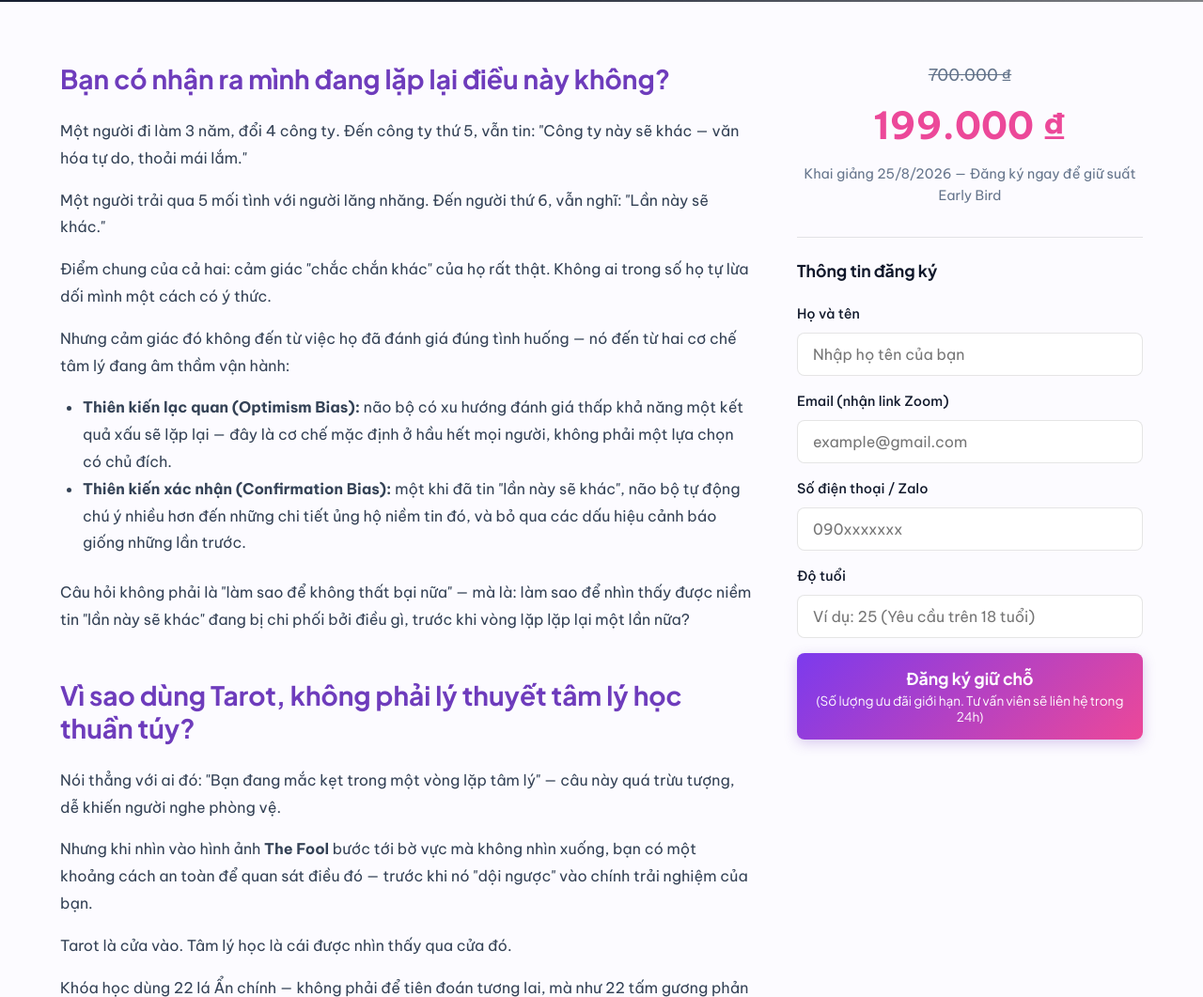
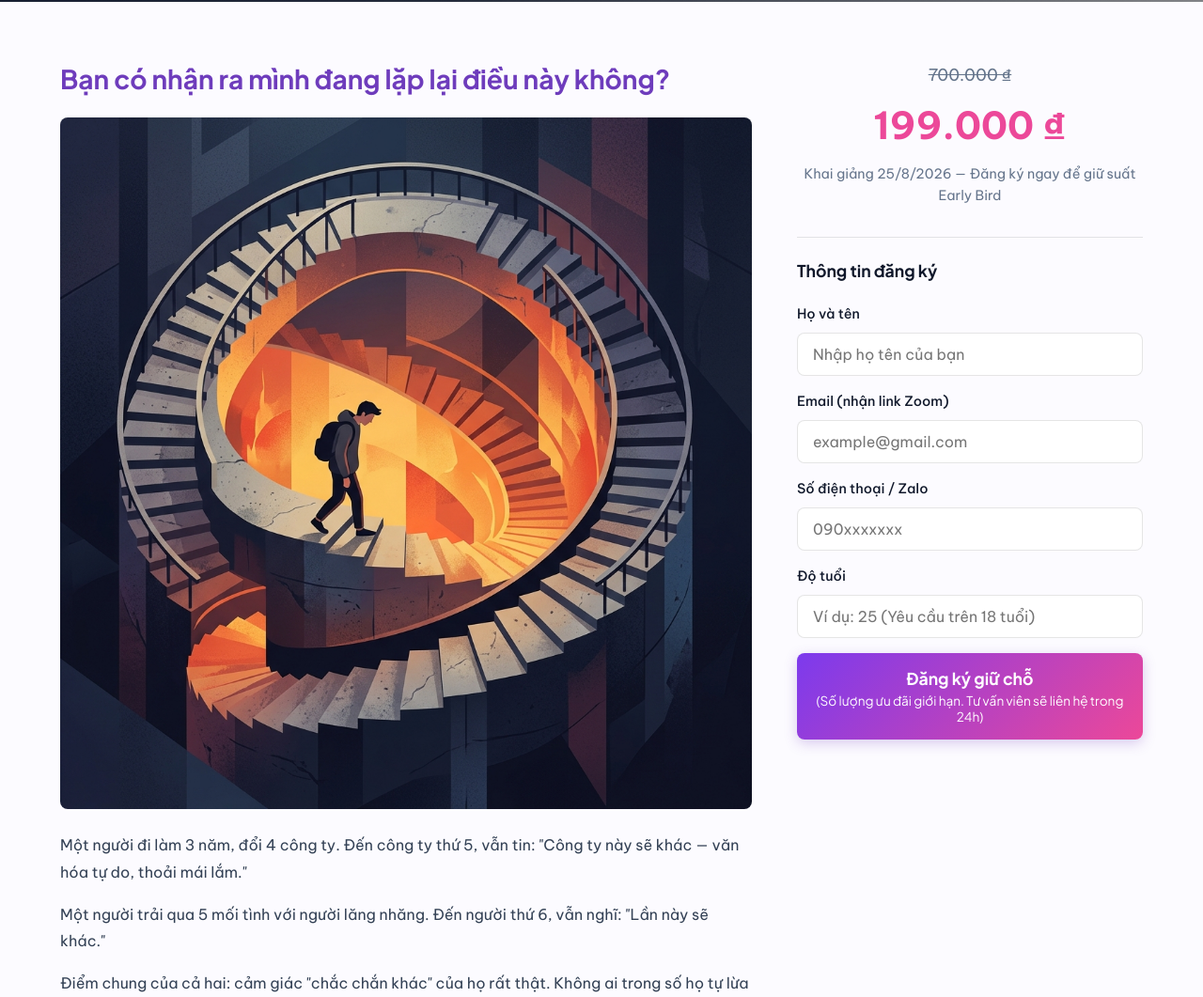
Before and after one commit to vyqhnv-cpu/my-first-web, a website: page public/khoa-hoc/tarot-va-tam-ly-hoc.html in a window 1280 px wide. Shown: the part 1100-2161 px from the top of the page at 94% size. Drawn offline with Linux system fonts and the light colour scheme; no server answers; grey boxes are pictures that could not be loaded.

Commit message:
feat: add generated image for psychological loop section

```diff
--- a/public/khoa-hoc/tarot-va-tam-ly-hoc.html
+++ b/public/khoa-hoc/tarot-va-tam-ly-hoc.html
@@ -344,6 +344,7 @@
 
           <div class="content-section">
             <h2>Bạn có nhận ra mình đang lặp lại điều này không?</h2>
+            <img src="/asset/vong_lap.jpg" alt="Vòng lặp tâm lý" style="width: 100%; border-radius: 8px; margin-bottom: 1.5rem;" />
             <p>Một người đi làm 3 năm, đổi 4 công ty. Đến công ty thứ 5, vẫn tin: "Công ty này sẽ khác — văn hóa tự do, thoải mái lắm."</p>
             <p>Một người trải qua 5 mối tình với người lăng nhăng. Đến người thứ 6, vẫn nghĩ: "Lần này sẽ khác."</p>
             <p>Điểm chung của cả hai: cảm giác "chắc chắn khác" của họ rất thật. Không ai trong số họ tự lừa dối mình một cách có ý thức.</p>
```
Also changed, not shown: public/asset/vong_lap.jpg (added).
